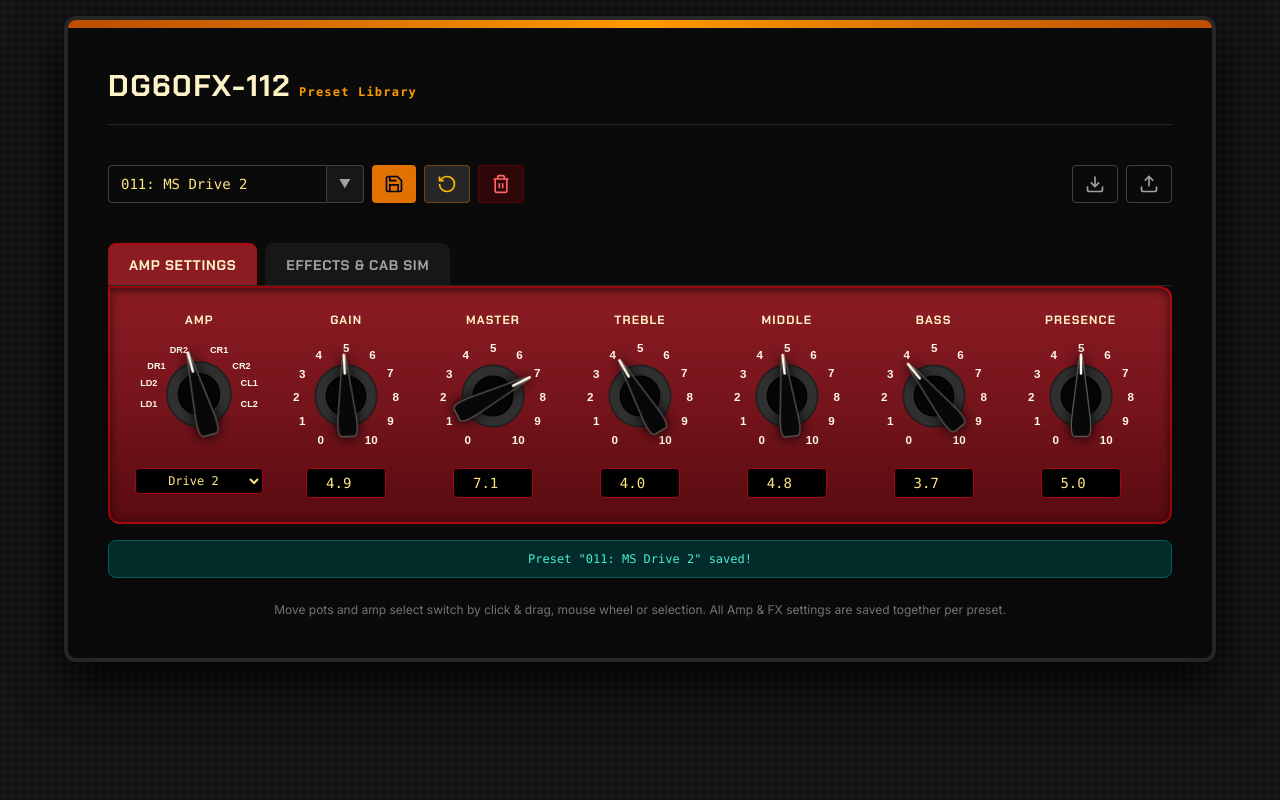
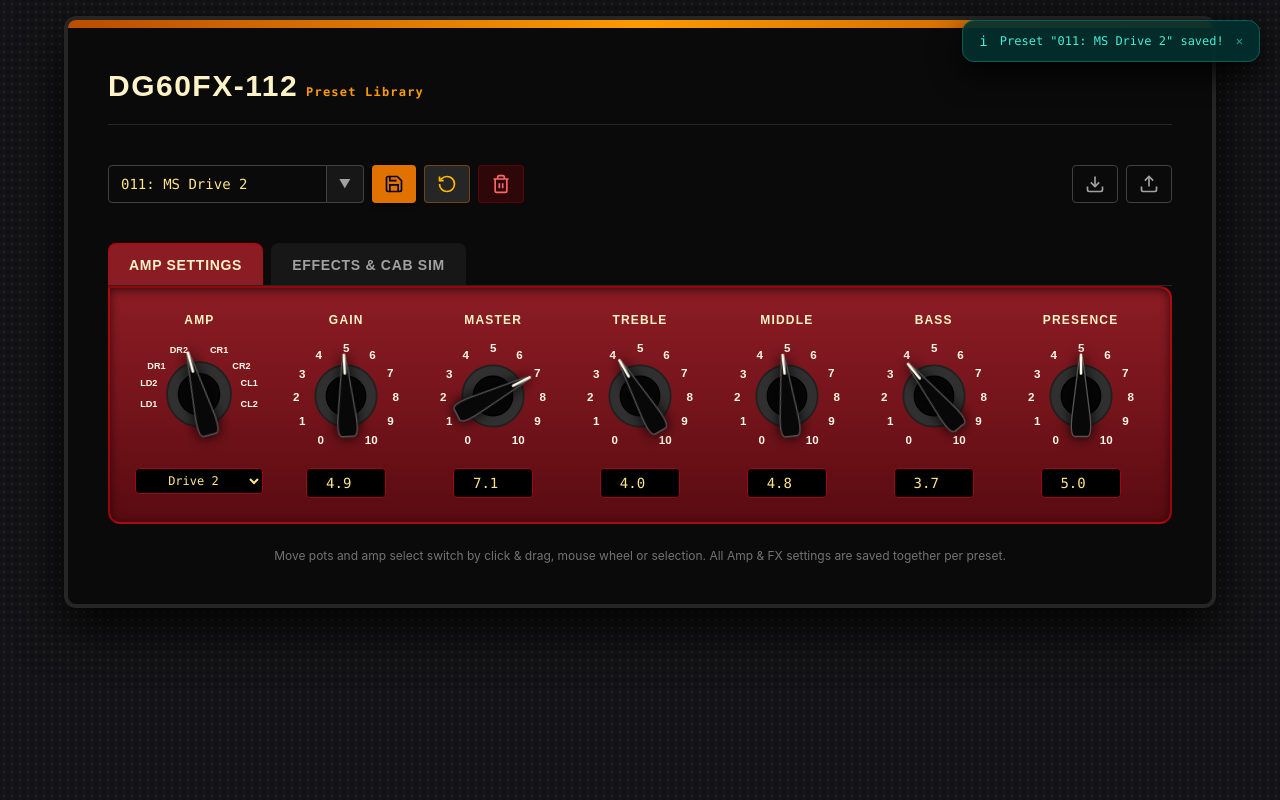
Before and after one commit to MickeyLux/dg60fx, a website: page index.html in a window 1280 px wide. Both pictures are taken after a click on the button 394 px from the left and 184 px from the top of the page. Drawn offline with Linux system fonts and the light colour scheme.

Commit message:
feat: update status message and cleanup

```diff
--- a/app.js
+++ b/app.js
@@ -690,8 +690,8 @@ if (fxDelayLevel) fxDelayLevel.addEventListener('input', () => fxDelayLevelVal.t
 
 if (fxReverbLevel) fxReverbLevel.addEventListener('input', () => fxReverbLevelVal.textContent = parseFloat(fxReverbLevel.value).toFixed(1));
 
-// Preset & Sound Library Logic (Updated for Datalist & Sorted Object)
 const STORAGE_KEY = 'dg_presets_v5';
+const AUTO_HIDE_MS = 3000;
 const presetSuggestions = document.getElementById('presetSuggestions');
 const presetNameInput = document.getElementById('presetNameInput');
 const presetDropdownMenu = document.getElementById('presetDropdownMenu');
@@ -702,18 +702,39 @@ const deletePresetBtn = document.getElementById('deletePresetBtn');
 const exportBtn = document.getElementById('exportBtn');
 const importInput = document.getElementById('importInput');
 const statusBanner = document.getElementById('statusBanner');
+const floatingAlert = document.getElementById('floatingAlert');
+const floatingAlertIcon = document.getElementById('floatingAlertIcon');
+const floatingAlertText = document.getElementById('floatingAlertText');
+const floatingAlertClose = document.getElementById('floatingAlertClose');
 
 let currentFocusIndex = -1;
+let alertHideTimer = null;
 
-function showStatus(message, type = 'success') {
-    if (!statusBanner) return;
-    statusBanner.textContent = message;
-    statusBanner.className = `mt-4 p-2.5 rounded-lg text-center text-xs font-mono transition-all ${
-        type === 'error'
-            ? 'bg-red-950/90 text-red-300 border border-red-800'
+function hideAlert() {
+    if (alertHideTimer) {
+        clearTimeout(alertHideTimer);
+        alertHideTimer = null;
+    }
+    floatingAlert.classList.remove('is-visible');
+}
+
+floatingAlertClose.addEventListener('click', hideAlert);
+
+function showStatus(message, type = 'success', duration = AUTO_HIDE_MS) {
+    if (alertHideTimer) clearTimeout(alertHideTimer);
+
+    const isError = type === 'error';
+    floatingAlertIcon.textContent = isError ? '!' : 'i';
+    floatingAlertText.textContent = message;
+    floatingAlert.className = `px-4 py-3 rounded-xl shadow-[0_12px_30px_rgba(0,0,0,0.85)] text-xs font-mono flex items-center gap-3 border is-visible ${
+        isError
+            ? 'bg-red-950/95 text-red-200 border-red-700/80'
             : 'bg-teal-950/90 text-teal-300 border border-teal-800'
     }`;
-    statusBanner.classList.remove('hidden');
+
+    if (duration > 0) {
+        alertHideTimer = setTimeout(hideAlert, duration);
+    }
 }
 
 function loadLibraryFromStorage() {
--- a/index.html
+++ b/index.html
@@ -14,50 +14,6 @@
     <link rel="icon" type="image/svg+xml" href="icon.svg">
     <link rel="apple-touch-icon" href="icon.svg">
     <link rel="stylesheet" href="output.css">
-    <style>
-        @import url('https://fonts.googleapis.com/css2?family=Chakra+Petch:wght@500;700&family=Inter:wght@400;600;800&display=swap');
-
-        body {
-            font-family: 'Inter', system-ui, -apple-system, sans-serif;
-            user-select: none;
-            -webkit-user-select: none;
-            background-color: #0d0e10;
-        }
-        header {
-			padding-top: env(titlebar-area-height, 0px);
-		}
-        .font-brand {
-            font-family: 'Chakra Petch', sans-serif;
-        }
-        .knob-svg {
-            cursor: ns-resize;
-            touch-action: none;
-        }
-        .motorized-moving {
-            transition: transform 1.5s cubic-bezier(0.25, 1, 0.5, 1) !important;
-        }
-        .bg-tolex {
-            background-color: #141416;
-            background-image: radial-gradient(#24252a 15%, transparent 16%), radial-gradient(#0d0d0f 15%, transparent 16%);
-            background-size: 8px 8px;
-            background-position: 0 0, 4px 4px;
-        }
-        .pointerGroup {
-            filter: drop-shadow(#000 0px 0px 15px);
-        }
-        /* Custom scrollbar for effect menus */
-        ::-webkit-scrollbar {
-            width: 6px;
-            height: 6px;
-        }
-        ::-webkit-scrollbar-track {
-            background: #121214;
-        }
-        ::-webkit-scrollbar-thumb {
-            background: #3f3f46;
-            border-radius: 3px;
-        }
-    </style>
 </head>
 <body class="bg-tolex text-slate-100 min-h-screen flex flex-col items-center p-4">
 
@@ -410,7 +366,12 @@
             </div>
 
             <!-- Status Message Banner -->
-            <div id="statusBanner" class="hidden mt-4 p-2.5 rounded-lg text-center text-xs font-mono transition-all"></div>
+            <!--<div id="statusBanner" class="hidden mt-4 p-2.5 rounded-lg text-center text-xs font-mono transition-all"></div> -->
+            <div id="floatingAlert" role="alert" aria-live="polite" class="px-4 py-3 rounded shadow-[0_12px_30px_rgba(0,0,0,0.85)] text-xs font-mono flex items-center gap-3 border">
+                <span id="floatingAlertIcon" class="text-sm leading-none" aria-hidden="true"></span>
+                <span id="floatingAlertText" class="flex-1"></span>
+                <button type="button" id="floatingAlertClose" aria-label="Close" class="text-current opacity-60 hover:opacity-100 px1 leading-none">✕</button>
+            </div>
 
             <!-- Instructions Footer -->
             <div class="mt-6 text-center text-xs text-neutral-500">
--- a/src/input.css
+++ b/src/input.css
@@ -1 +1,71 @@
 @import "tailwindcss";
+@import url('https://fonts.googleapis.com/css2?family=Chakra+Petch:wght@500;700&family=Inter:wght@400;600;800&display=swap');
+
+body {
+    font-family: 'Inter', system-ui, -apple-system, sans-serif;
+    user-select: none;
+    -webkit-user-select: none;
+    background-color: #0d0e10;
+}
+
+header {
+    padding-top: env(titlebar-area-height, 0px);
+}
+
+.font-brand {
+    font-family: 'Chakra Petch', sans-serif;
+}
+
+.knob-svg {
+    cursor: ns-resize;
+    touch-action: none;
+}
+
+.motorized-moving {
+    transition: transform 1.5s cubic-bezier(0.25, 1, 0.5, 1) !important;
+}
+
+.bg-tolex {
+    background-color: #141416;
+    background-image: radial-gradient(#24252a 15%, transparent 16%), radial-gradient(#0d0d0f 15%, transparent 16%);
+    background-size: 8px 8px;
+    background-position: 0 0, 4px 4px;
+}
+
+.pointerGroup {
+    filter: drop-shadow(#000 0px 0px 15px);
+}
+
+/* Custom scrollbar for effect menus */
+::-webkit-scrollbar {
+    width: 6px;
+    height: 6px;
+}
+
+::-webkit-scrollbar-track {
+    background: #121214;
+}
+
+::-webkit-scrollbar-thumb {
+    background: #3f3f46;
+    border-radius: 3px;
+}
+
+/* Floating alert box */
+#floatingAlert {
+    position: fixed;
+    right: 1.25rem;
+    top: 1.25rem;
+    z-index: 50;
+    max-width: min(26rem, calc(100vw - 2.5rem));
+    opacity: 0;
+    transform: translateY(12px);
+    pointer-events: none;
+    transition: opacity 0.25s ease, transform 0.25s ease;
+}
+
+#floatingAlert.is-visible {
+    opacity: 1;
+    transform: translateY(0);
+    pointer-events: auto;
+}
--- a/sw.js
+++ b/sw.js
@@ -1,4 +1,4 @@
-const CACHE_NAME = 'dg60fx-v1.0.2';
+const CACHE_NAME = 'dg60fx-v1.0.3';
 
 // Liste aller Assets, die zwingend offline verfügbar sein müssen
 const ASSETS_TO_CACHE = [
```
Also changed, not shown: output.css.
